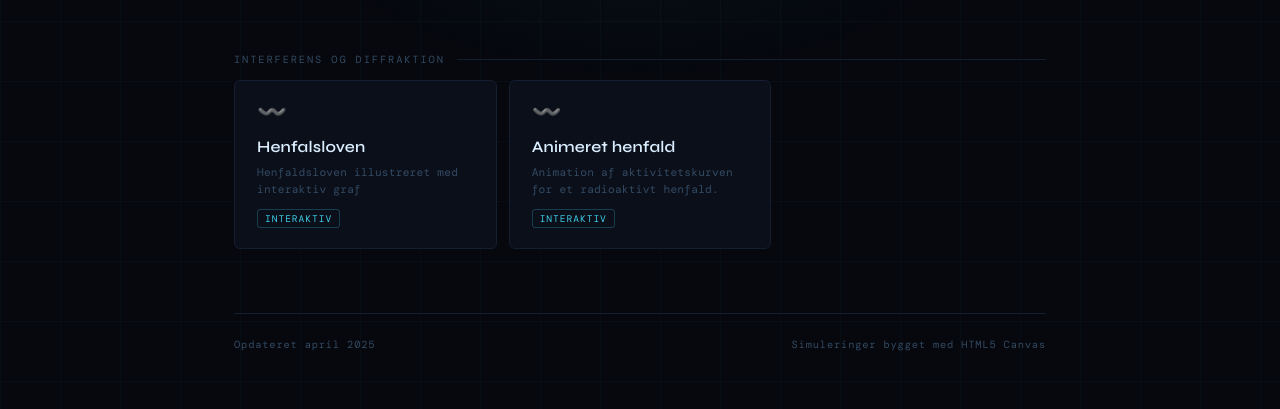
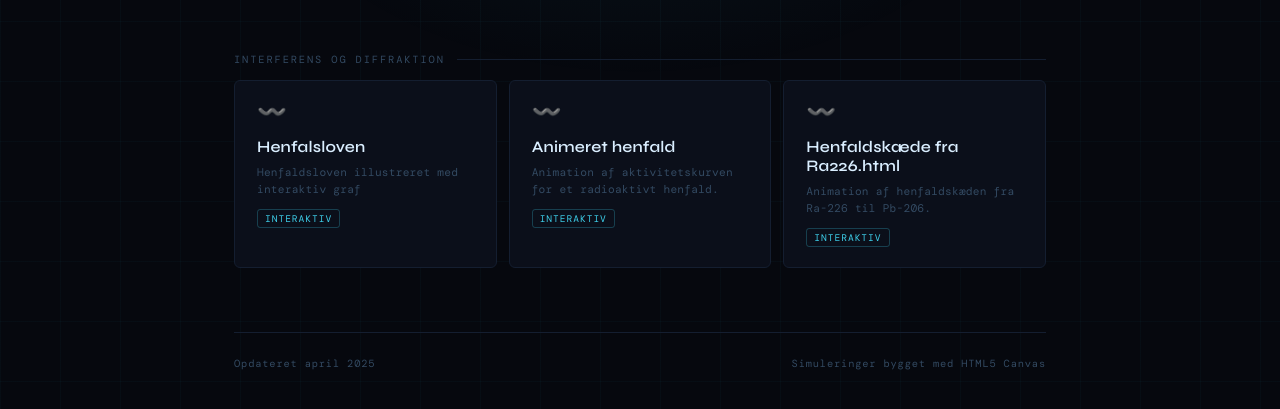
Before and after one commit to gunnargun63/Simuleringer---Kernefysik, a plain HTML site: page index.html in a window 1280 px wide. Shown: the part 219-628 px from the top of the page. Drawn offline with nearby package versions, Linux system fonts and the light colour scheme; a web font is replaced by a local one.

Commit message:
Update index.html

```diff
--- a/index.html
+++ b/index.html
@@ -273,6 +273,13 @@
         <div class="card-tag">Interaktiv</div>
       </a>
 
+      <a class="card" href="Henfaldskæde_Ra226.html">
+        <div class="card-icon">〰️</div>
+        <div class="card-title">Henfaldskæde fra Ra226.html</div>
+        <div class="card-desc">Animation af henfaldskæden fra Ra-226 til Pb-206.</div>
+        <div class="card-tag">Interaktiv</div>
+      </a>
+
     </div>
   </div>
 
```
